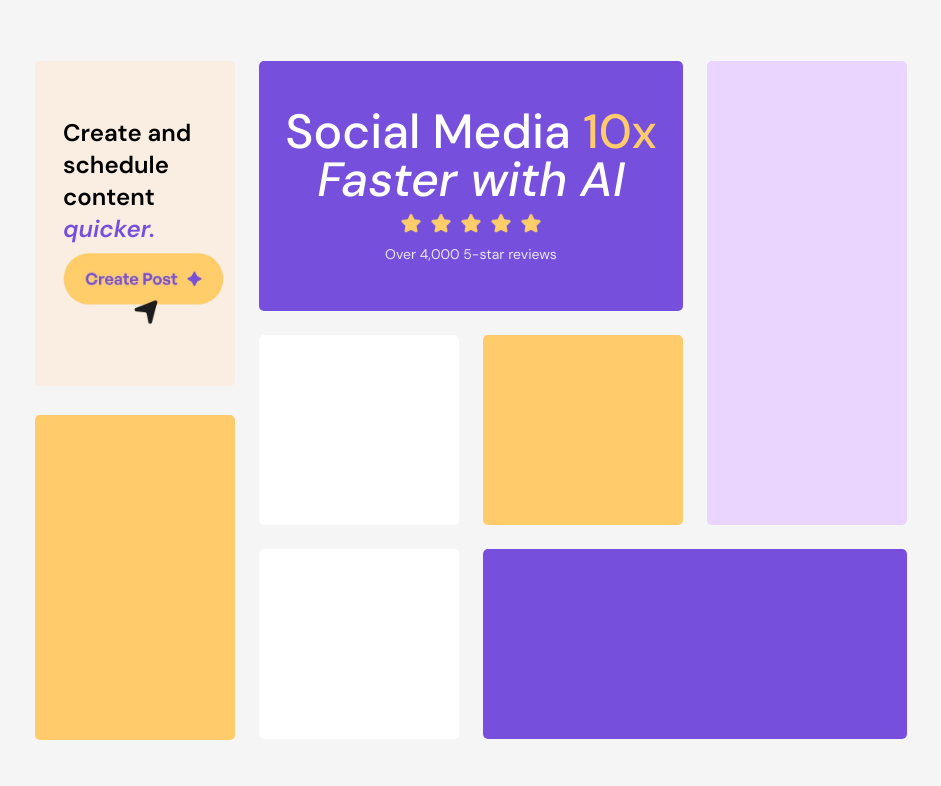
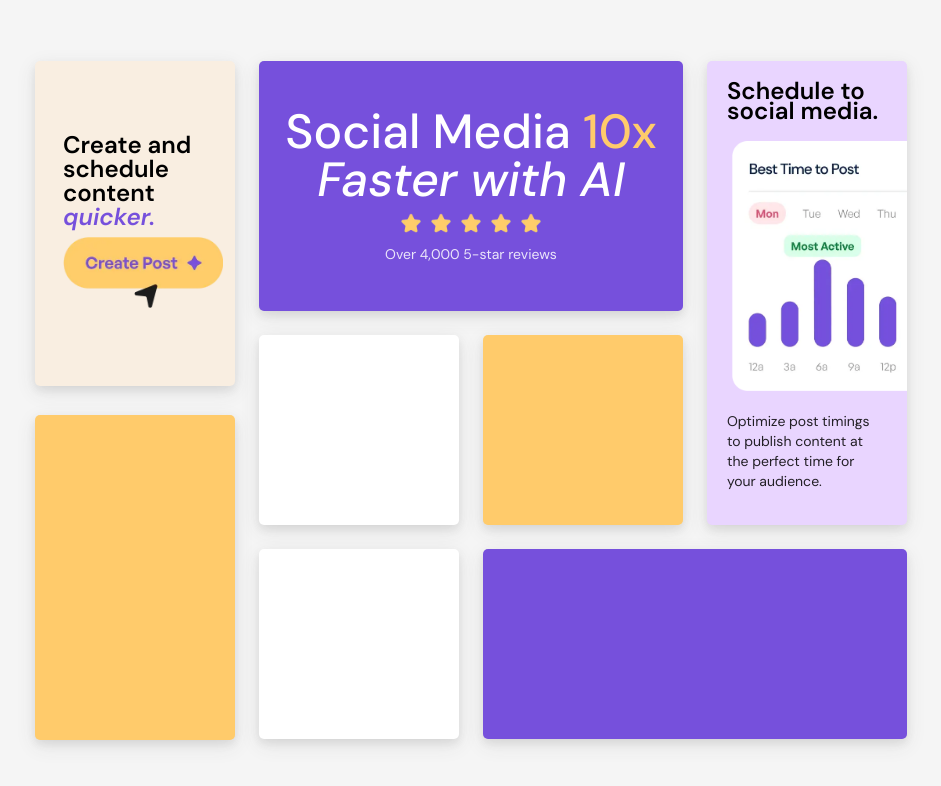
Before and after one commit to Maryiamreda/Bento-grid, a React (Vite) app: page / in a window 1280 px wide. Shown: the top 786 px of the page, without its empty margins (169-1110 px from the left). Built offline with nearby package versions, Linux system fonts and the light colour scheme.

Commit message:
social media post

```diff
--- a/src/App.css
+++ b/src/App.css
@@ -6,3 +6,7 @@
  div{
   border-radius: 5px;
 }
+.container div{
+  box-shadow: 0 4px 8px 0 rgba(70, 69, 69, 0.1), 0 6px 20px 0 rgba(70, 69, 69, 0.1);
+
+}
--- a/src/App.tsx
+++ b/src/App.tsx
@@ -3,8 +3,8 @@ import Create from '../public/assets/images/illustration-create-post.webp'
 function App() {
   // grid-cols-4 grid-rows-4
   return (
-    <div className="grid gap-6  grid-cols-4-cols-18vw grid-rows-[250px_190px_190px]">
-      <div className="bg-yellow-100 h-[325px] text-2xl  font-semibold text-start flex flex-col justify-center pl-7 ">
+    <div className=" container grid gap-6  grid-cols-4-cols-18vw grid-rows-[250px_190px_190px]">
+      <div className="bg-yellow-100 h-[325px] text-2xl leading-6 font-semibold text-start flex flex-col justify-center pl-7 ">
         Create and <br /> schedule <br /> content<br /> <span className='italic text-purple-500 '>quicker.</span>
         <img src={Create} className='w-40 pt-2' />
       </div>
@@ -18,7 +18,14 @@ function App() {
         <p className='text-sm opacity-85' >   Over 4,000 5-star reviews
         </p>
       </div>
-      <div className="bg-purple-200 row-span-2 col-start-4 "></div>
+      <div className="bg-purple-200 row-span-2 col-start-4 text-start overflow-hidden  ">
+        <p className='text-2xl  font-semibold leading-5 p-5 '>  Schedule to<br /> social media.
+        </p>
+        <img src='../public/assets/images/illustration-schedule-posts.webp'
+          className=' w-[280px] max-w-[280px] relative left-[25px] ' />
+        <p className='text-sm opacity-85 p-5'>  Optimize post timings <br /> to publish content at <br /> the perfect time for <br /> your audience.
+        </p>
+      </div>
       <div className="bg-yellow-500 h-[325px] col-start-1 row-start-2 mt-20  "></div>
       <div className="bg-white row-start-2 col-start-2 "></div>
       <div className="bg-yellow-500 row-start-2 col-start-3 "></div>
```
